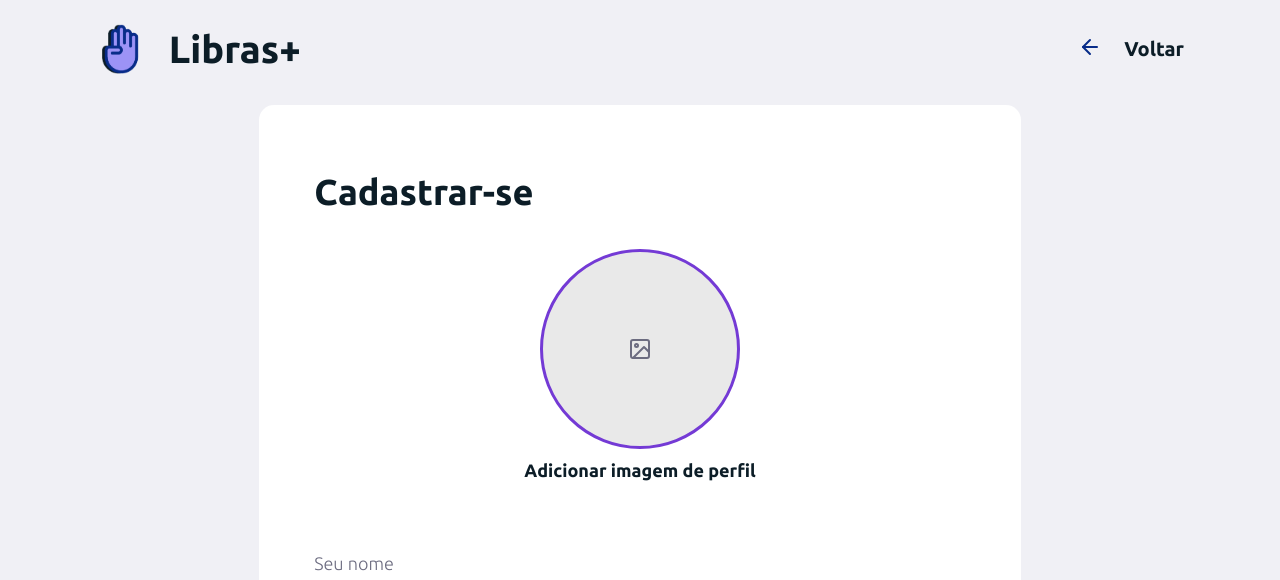
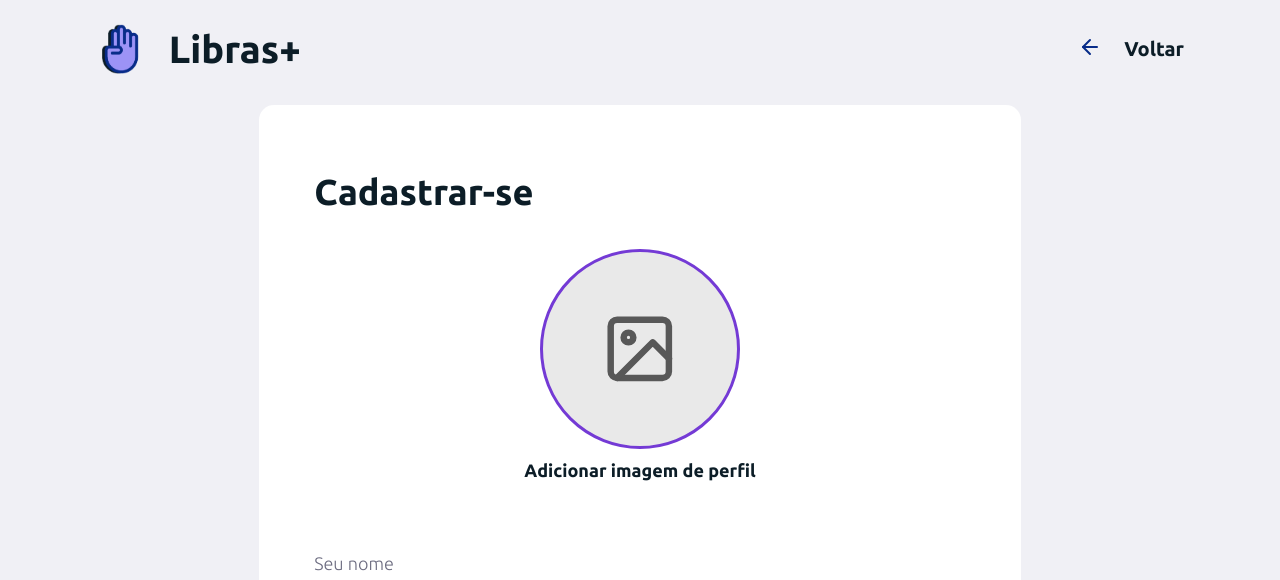
Before and after one commit to ruthvaz/libras, a PHP site: page /cadastro.html in a window 1280 px wide. Shown: the top 580 px of the page. Run offline with PHP 8.4, Linux system fonts and the light colour scheme.

Commit message:
Tela cadastro - ajuste icone foto

```diff
--- a/css/cadastro.css
+++ b/css/cadastro.css
@@ -39,6 +39,12 @@
     object-fit: cover;
 }
 
+#icone-foto {
+    color: #585858;
+    width: 40%;
+    height: 40%;
+}
+
 .label-foto-desc {
     margin-bottom: 2em;
     font-size: 9px;
```
